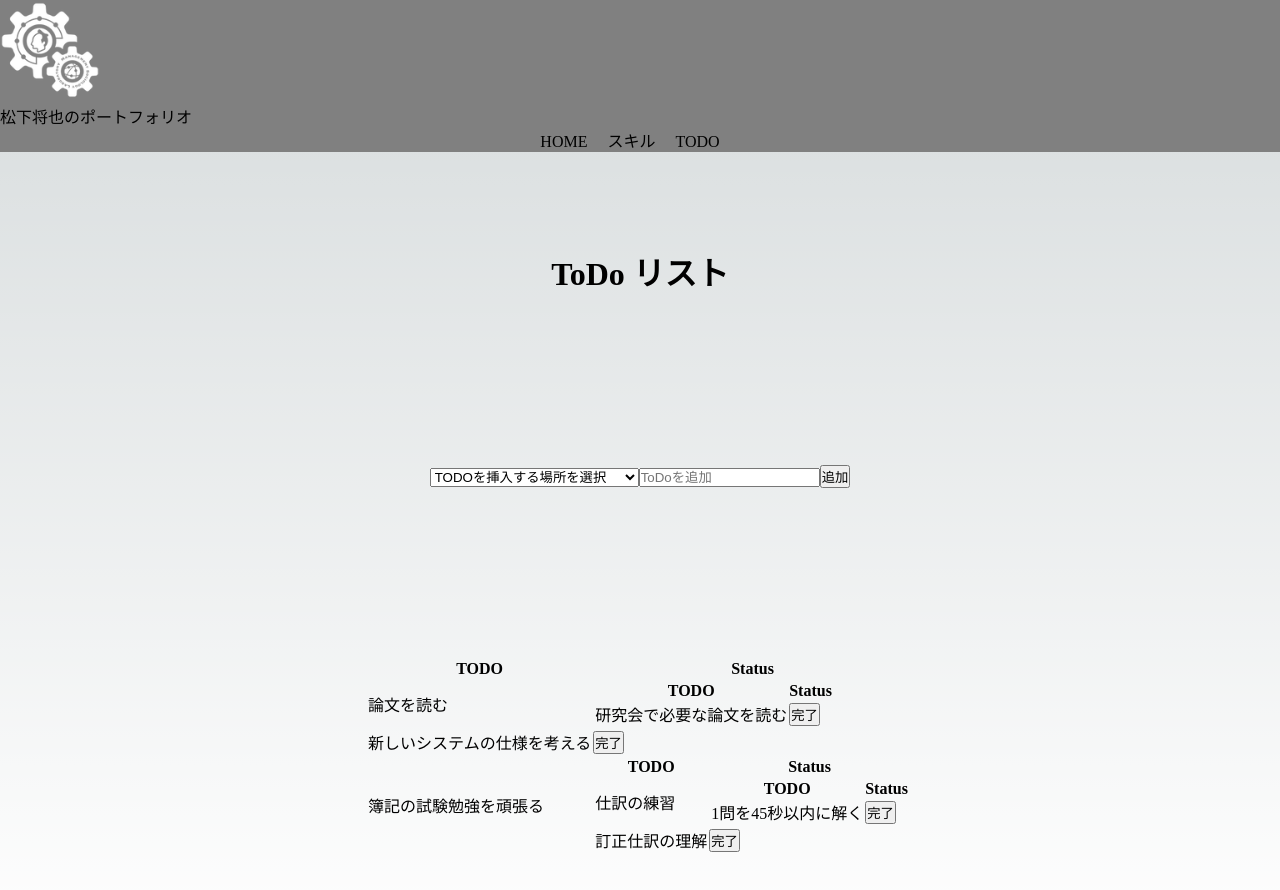
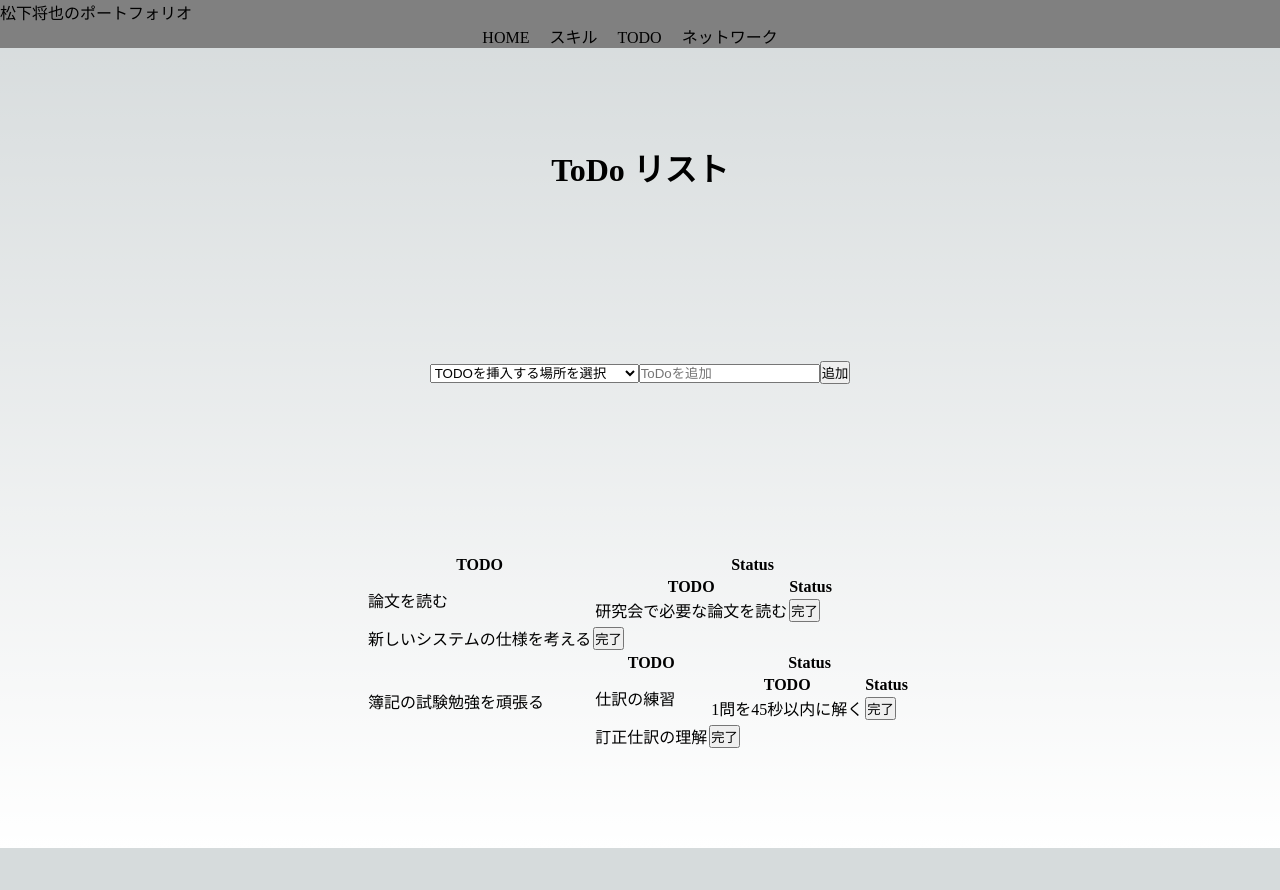
Before and after one commit to MasayaMatsushita/portfolio, a Next.js app: page /todo in a window 1280 px wide. Shown: the top 890 px of the page. After the commit the page ends 848 px from the top, so only its background shows below. Built offline with nearby package versions, Linux system fonts and the light colour scheme.

Commit message:
新規ページ作成とパス通し

```diff
--- a/src/components/Header.tsx
+++ b/src/components/Header.tsx
@@ -5,23 +5,19 @@
   const siteLink = [
     {link: "./", name:"HOME"},
     {link: "./skills", name:"スキル"},
-    {link: "./todo", name:"TODO"}
+    {link: "./todo", name:"TODO"},
+    {link: "./network", name:"ネットワーク"}
   ]
   return (
     <>
     <div style={{width:"100%", backgroundColor:"grey"}}>
-      <Image
-        src="/lab_logo.png"
-        alt="lab_logo"
-        width={100}
-        height={100}
-        priority
-      />
       <div>{props.title}</div>
       <div style={{textAlign:"center"}}>
-        <a href="./" style={{marginRight:"20px"}}>HOME</a>
-        <a href="./skills" style={{marginRight:"20px"}}>スキル</a>
-        <a href="./todo" style={{marginRight:"20px"}}>TODO</a>
+
+      <a href="./" style={{marginRight:"20px"}}>HOME</a>
+      <a href="./skills" style={{marginRight:"20px"}}>スキル</a>
+      <a href="./todo" style={{marginRight:"20px"}}>TODO</a>
+      <a href="./network" style={{marginRight:"20px"}}>ネットワーク</a>
       </div>
 
     </div>
```
Also changed, not shown: src/pages/network.tsx (added, +23 -0 lines).
